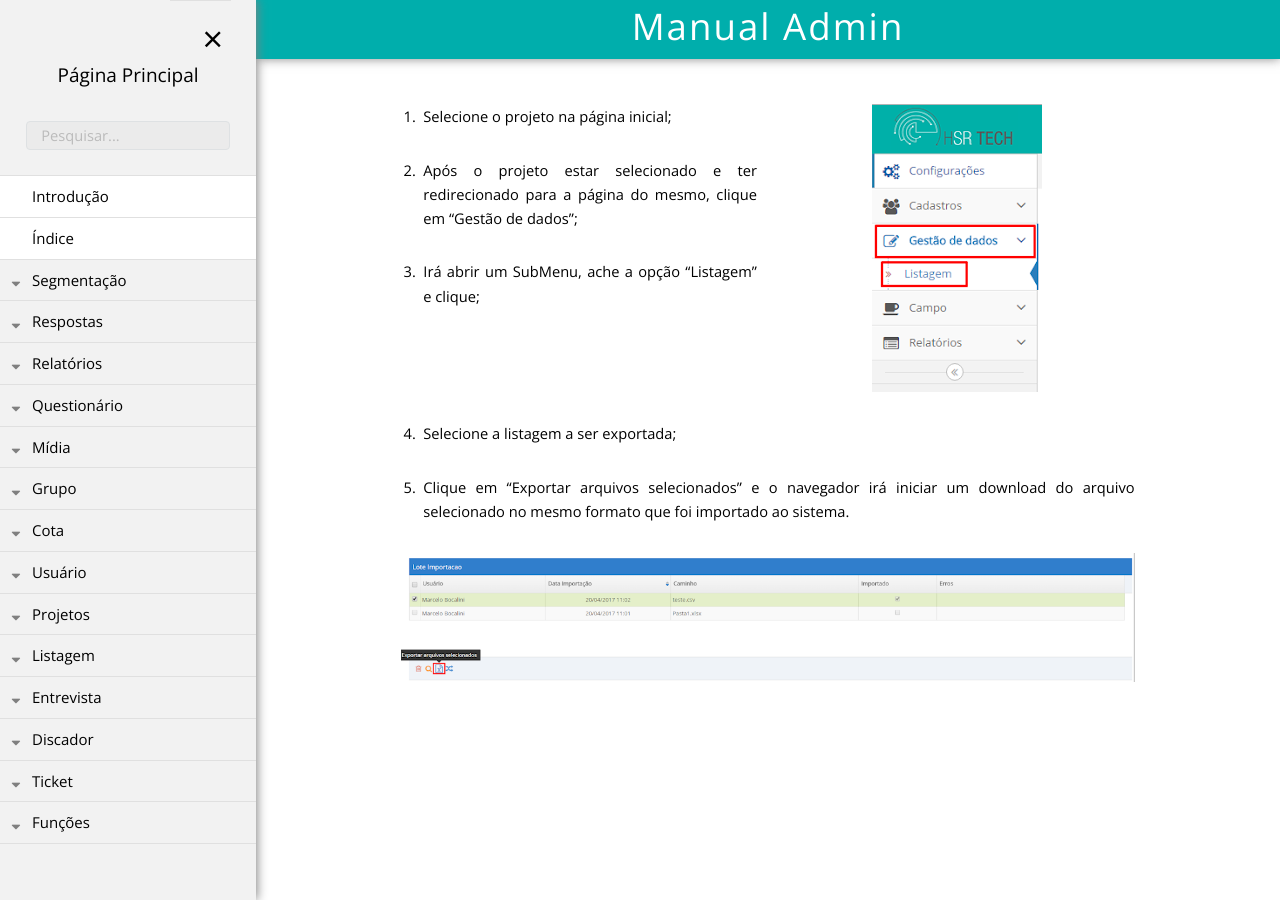
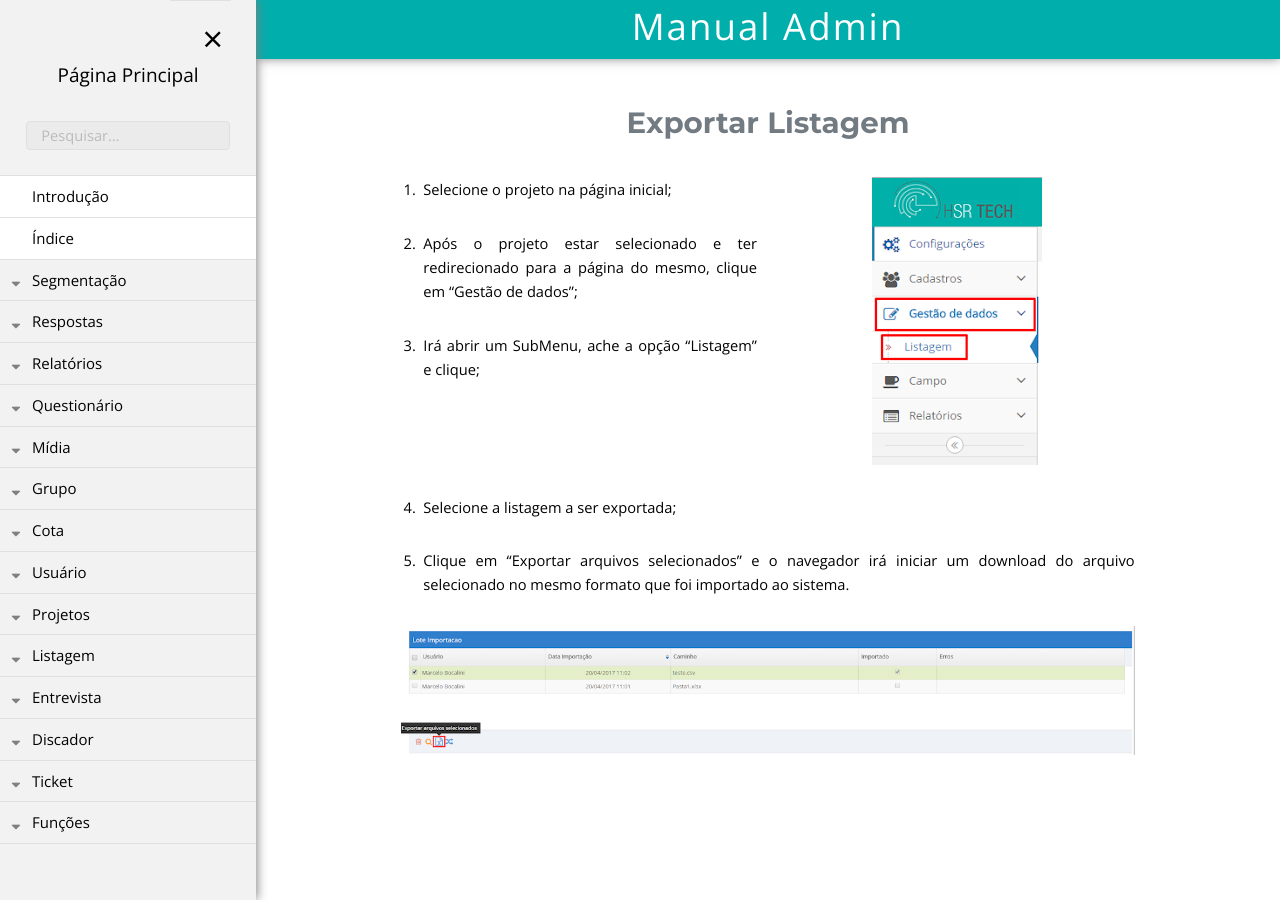
Before and after one commit to rogerio-figueiredo-hsr/hsrtechonline.github.io, a Jekyll site: the page built from _posts/2018-06-15-exportar-listagem.md, in a window 1280 px wide. Built offline with Jekyll 4.4.1, drawn with Linux system fonts in a browser that asks for light colours.

Commit message:
Corrigindo títulos

```diff
--- a/_posts/2018-06-15-exportar-listagem.md
+++ b/_posts/2018-06-15-exportar-listagem.md
@@ -5,6 +5,8 @@ projeto: "fastQuestAdmin"
 permalink: /fastQuestAdmin/listagem/exportar-listagem
 pasta: "Listagem"
 ---
+# Exportar Listagem
+
 <div class="row" markdown="1">
 <div class="6u 12u$(small)" markdown="1">
 1. Selecione o projeto na página inicial;
```
Also changed, not shown: _posts/2018-06-15-excluir-listagem.md (+1 -1 lines).
